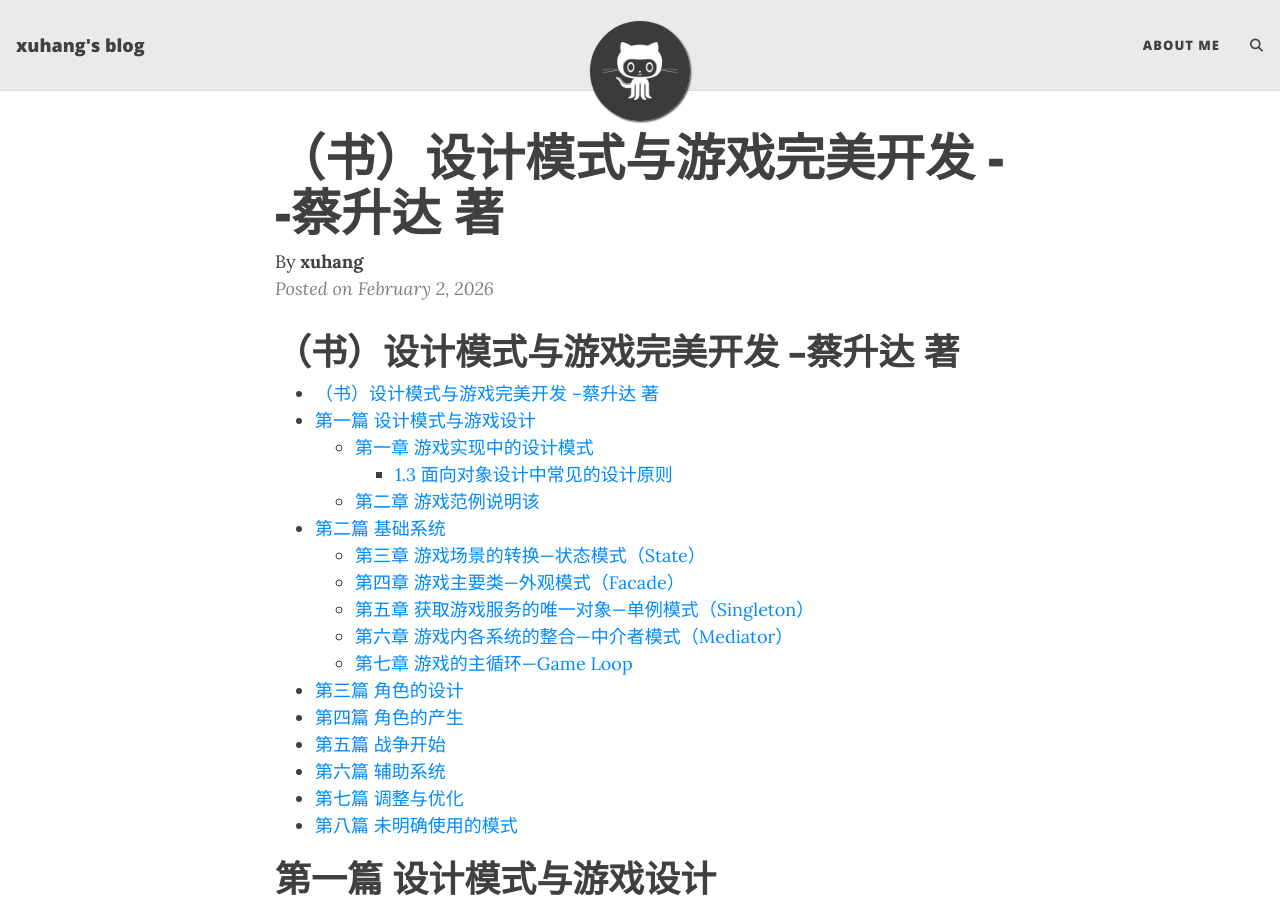
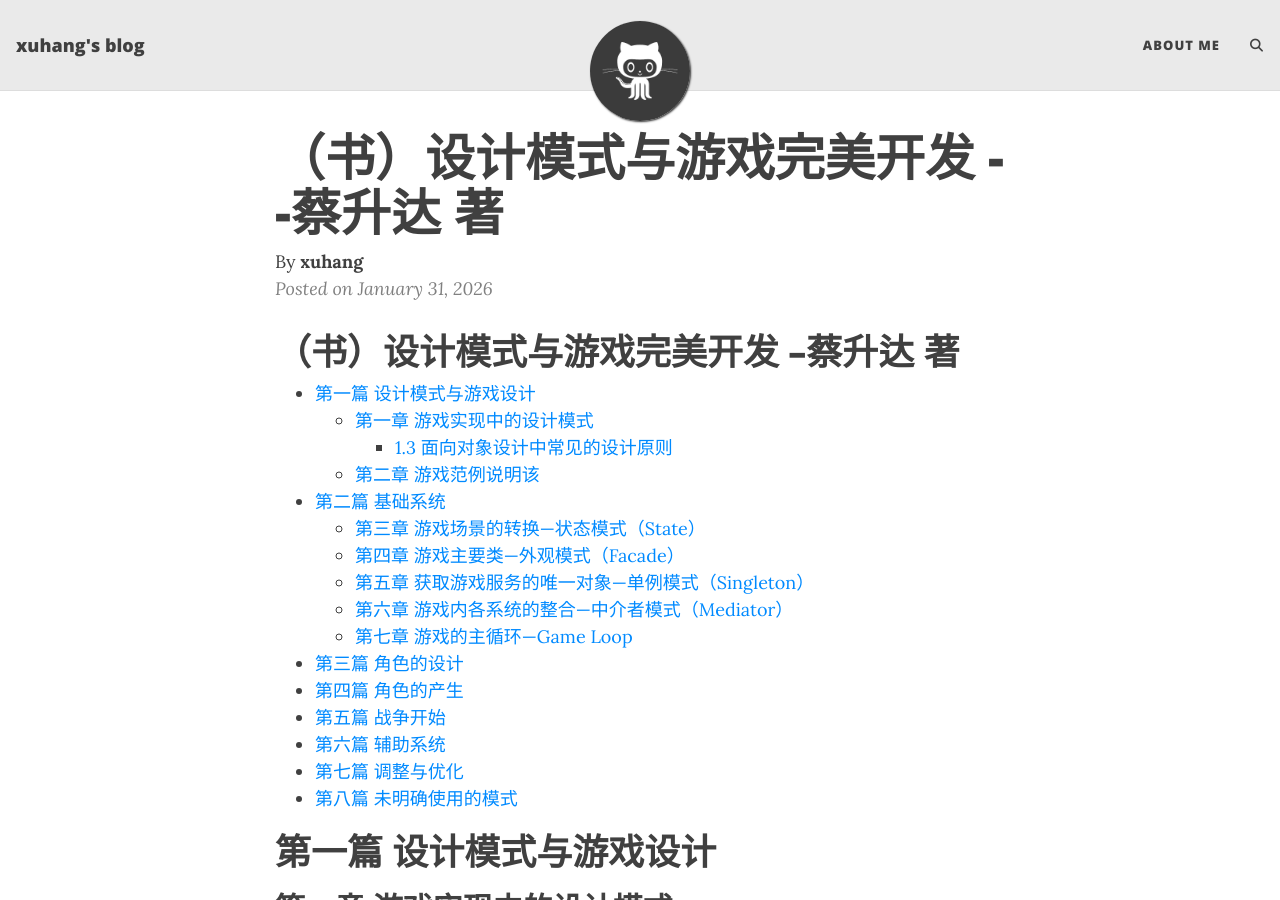
Before and after one commit to xuhang123456a/xuhang123456a.GitHub.io, a Jekyll site: the page built from _posts/2026-01-31-（书）设计模式与游戏完美开发-蔡升达_著.md, in a window 1280 px wide and 900 px high. Built offline with Jekyll 4.4.1, drawn with Linux system fonts in a browser that asks for light colours; comment, search, counter and statistics services are not loaded.

Commit message:
Revert "123"
This reverts commit e7ddb80ad12d2e98ec9af0ac7dd0139249ba223c.

```diff
--- a/_posts/2026-01-31-（书）设计模式与游戏完美开发-蔡升达_著.md
+++ b/_posts/2026-01-31-（书）设计模式与游戏完美开发-蔡升达_著.md
@@ -1,24 +1,23 @@
 ---
 layout: post
 title: （书）设计模式与游戏完美开发 --蔡升达 著
-date: 2026-02-02 23:31:12 +0000
+date: 2026-01-31 23:04:21 +0000
 author: xuhang
 tags: ["编程技能", "设计模式", "算法", "图形学"]
 ---
 
 # （书）设计模式与游戏完美开发 --蔡升达 著
 
-- [（书）设计模式与游戏完美开发 --蔡升达 著](#书设计模式与游戏完美开发---蔡升达-著)
 - [第一篇 设计模式与游戏设计](#第一篇-设计模式与游戏设计)
-  - [第一章 游戏实现中的设计模式](#第一章-游戏实现中的设计模式)
-    - [1.3 面向对象设计中常见的设计原则](#13-面向对象设计中常见的设计原则)
-  - [第二章 游戏范例说明该](#第二章-游戏范例说明该)
+    - [第一章 游戏实现中的设计模式](#第一章-游戏实现中的设计模式)
+        - [1.3 面向对象设计中常见的设计原则](#3-面向对象设计中常见的设计原则)
+    - [第二章 游戏范例说明该](#第二章-游戏范例说明该)
 - [第二篇 基础系统](#第二篇-基础系统)
-  - [第三章 游戏场景的转换---状态模式（State）](#第三章-游戏场景的转换---状态模式state)
-  - [第四章 游戏主要类---外观模式（Facade）](#第四章-游戏主要类---外观模式facade)
-  - [第五章 获取游戏服务的唯一对象---单例模式（Singleton）](#第五章-获取游戏服务的唯一对象---单例模式singleton)
-  - [第六章 游戏内各系统的整合---中介者模式（Mediator）](#第六章-游戏内各系统的整合---中介者模式mediator)
-  - [第七章 游戏的主循环---Game Loop](#第七章-游戏的主循环---game-loop)
+    - [第三章 游戏场景的转换---状态模式（State）](#第三章-游戏场景的转换-状态模式-state)
+    - [第四章 游戏主要类---外观模式（Facade）](#第四章-游戏主要类-外观模式-facade)
+    - [第五章 获取游戏服务的唯一对象---单例模式（Singleton）](#第五章-获取游戏服务的唯一对象-单例模式-singleton)
+    - [第六章 游戏内各系统的整合---中介者模式（Mediator）](#第六章-游戏内各系统的整合-中介者模式-mediator)
+    - [第七章 游戏的主循环---Game Loop](#第七章-游戏的主循环-game-loop)
 - [第三篇 角色的设计](#第三篇-角色的设计)
 - [第四篇 角色的产生](#第四篇-角色的产生)
 - [第五篇 战争开始](#第五篇-战争开始)
```
Also changed, not shown: _posts/2026-01-31-A_01_面向对象.md (+4 -5 lines), _posts/2026-01-31-A_05_数据结构.md (+7 -8 lines), _posts/2026-01-31-学习方法.md (+1 -1 lines).
